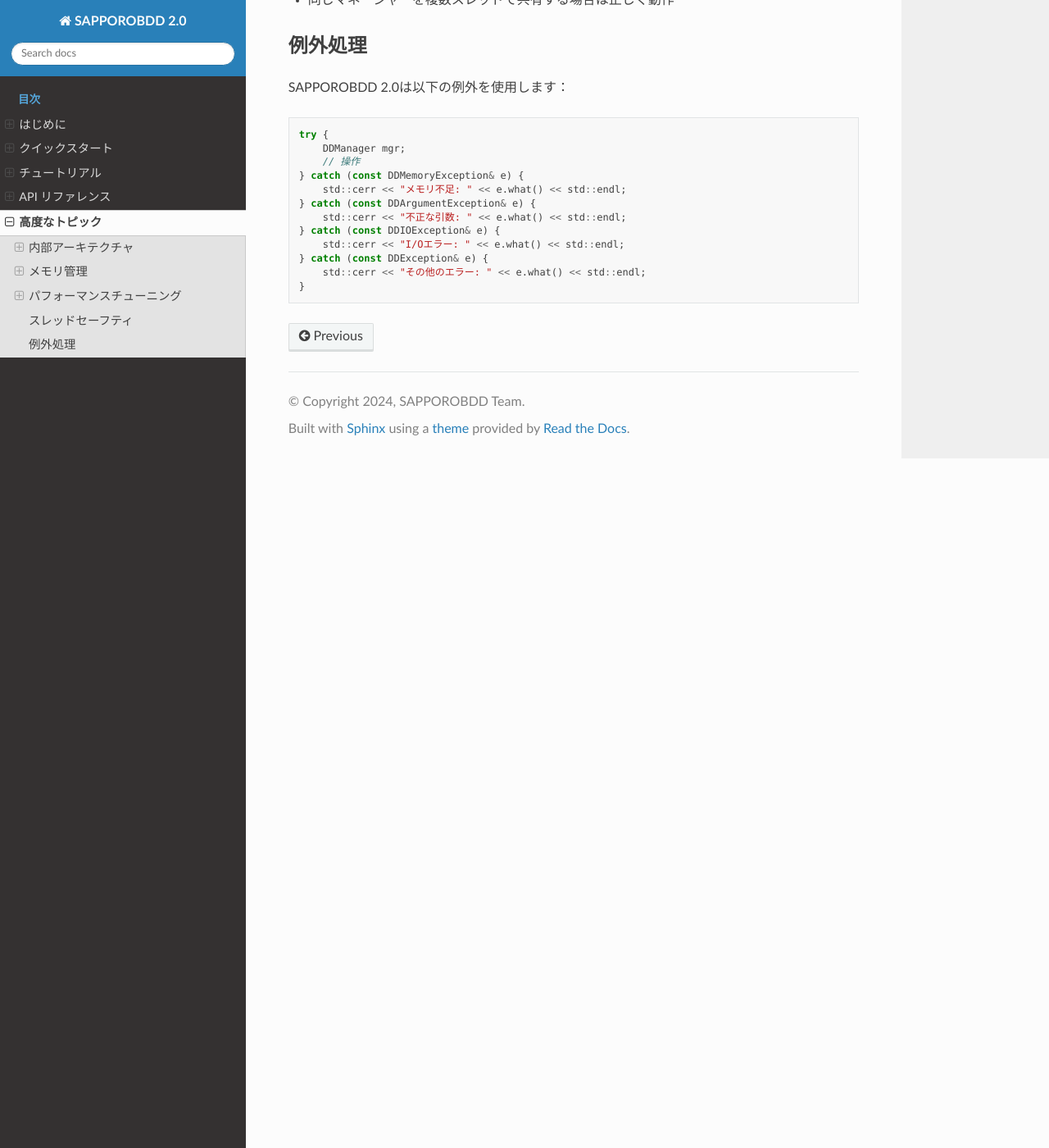
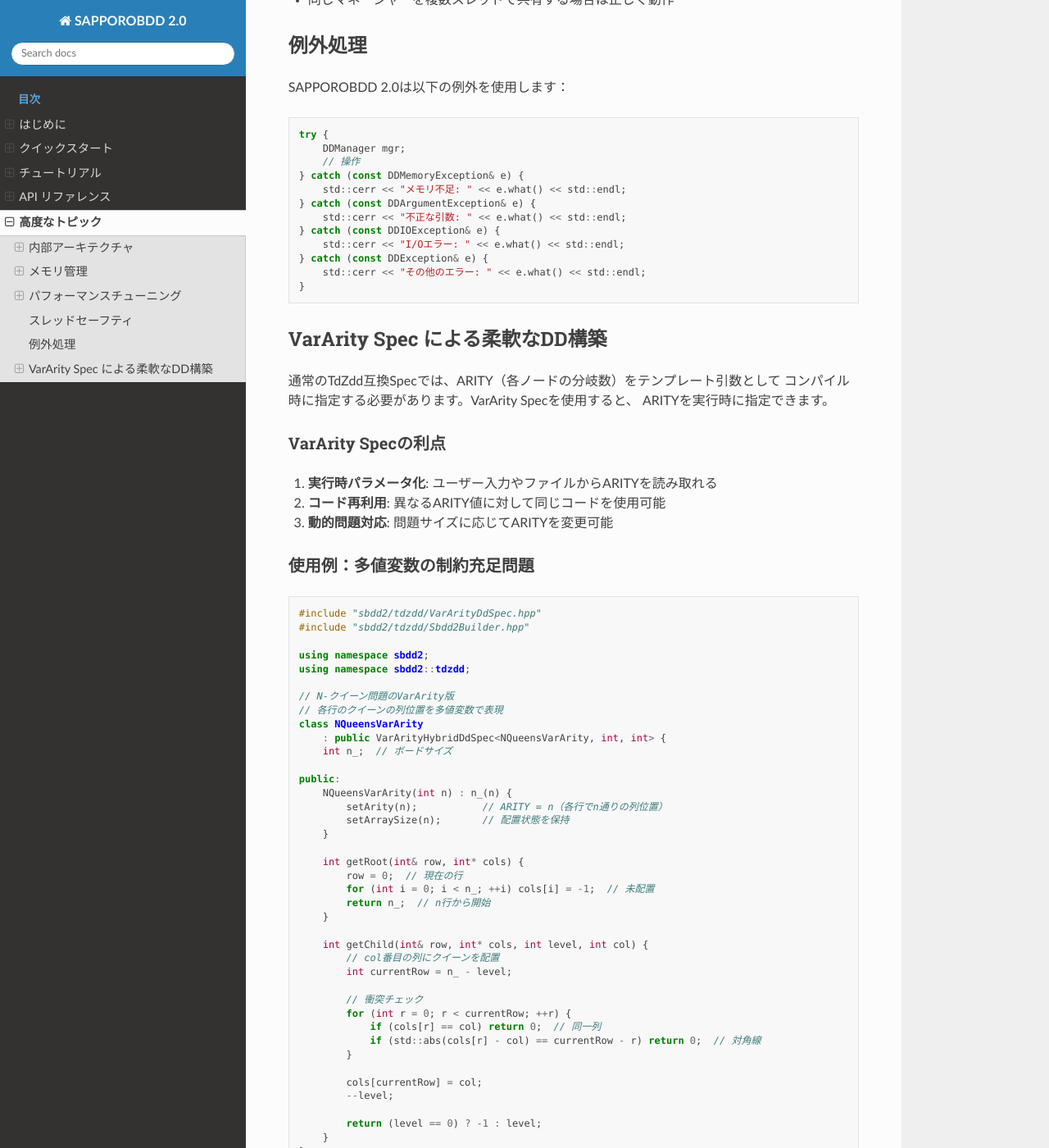
Before and after one commit to junkawahara/SAPPOROBDD2-test, a Sphinx documentation site: the page built from docs/advanced.rst, in a window 1280 px wide and 1400 px high, scrolled down 3282 px. Shown: the whole window at 82% size. Built offline with Sphinx 7.4.7 and the Read the Docs theme 3.1.0, drawn with Linux system fonts in a browser that asks for light colours; some of the changed text lies outside the part shown.

Commit message:
Add VarAritySpec documentation
- Update docs/api/index.rst with VarArity class list
- Add VarArity usage examples to docs/advanced.rst
  - Benefits of runtime ARITY
  - N-Queens example with VarArity
  - ARITY constraints and error handling
  - VarArity Spec operations

Co-Authored-By: Claude Opus 4.5 <noreply@anthropic.com>

```diff
--- a/docs/advanced.rst
+++ b/docs/advanced.rst
@@ -186,3 +186,127 @@ SAPPOROBDD 2.0は以下の例外を使用します：
    } catch (const DDException& e) {
        std::cerr << "その他のエラー: " << e.what() << std::endl;
    }
+
+VarArity Spec による柔軟なDD構築
+--------------------------------
+
+通常のTdZdd互換Specでは、ARITY（各ノードの分岐数）をテンプレート引数として
+コンパイル時に指定する必要があります。VarArity Specを使用すると、
+ARITYを実行時に指定できます。
+
+VarArity Specの利点
+~~~~~~~~~~~~~~~~~~~
+
+1. **実行時パラメータ化**: ユーザー入力やファイルからARITYを読み取れる
+2. **コード再利用**: 異なるARITY値に対して同じコードを使用可能
+3. **動的問題対応**: 問題サイズに応じてARITYを変更可能
+
+使用例：多値変数の制約充足問題
+~~~~~~~~~~~~~~~~~~~~~~~~~~~~~~
+
+.. code-block:: cpp
+
+   #include "sbdd2/tdzdd/VarArityDdSpec.hpp"
+   #include "sbdd2/tdzdd/Sbdd2Builder.hpp"
+
+   using namespace sbdd2;
+   using namespace sbdd2::tdzdd;
+
+   // N-クイーン問題のVarArity版
+   // 各行のクイーンの列位置を多値変数で表現
+   class NQueensVarArity
+       : public VarArityHybridDdSpec<NQueensVarArity, int, int> {
+       int n_;  // ボードサイズ
+
+   public:
+       NQueensVarArity(int n) : n_(n) {
+           setArity(n);           // ARITY = n（各行でn通りの列位置）
+           setArraySize(n);       // 配置状態を保持
+       }
+
+       int getRoot(int& row, int* cols) {
+           row = 0;  // 現在の行
+           for (int i = 0; i < n_; ++i) cols[i] = -1;  // 未配置
+           return n_;  // n行から開始
+       }
+
+       int getChild(int& row, int* cols, int level, int col) {
+           // col番目の列にクイーンを配置
+           int currentRow = n_ - level;
+
+           // 衝突チェック
+           for (int r = 0; r < currentRow; ++r) {
+               if (cols[r] == col) return 0;  // 同一列
+               if (std::abs(cols[r] - col) == currentRow - r) return 0;  // 対角線
+           }
+
+           cols[currentRow] = col;
+           --level;
+
+           return (level == 0) ? -1 : level;
+       }
+   };
+
+   int main() {
+       DDManager mgr;
+
+       // 8-クイーン問題
+       NQueensVarArity spec8(8);
+       MVZDD solutions8 = build_mvzdd_va(mgr, spec8);
+       std::cout << "8-Queens: " << solutions8.card() << " solutions\n";
+
+       // 同じコードで10-クイーン問題
+       NQueensVarArity spec10(10);
+       MVZDD solutions10 = build_mvzdd_va(mgr, spec10);
+       std::cout << "10-Queens: " << solutions10.card() << " solutions\n";
+
+       return 0;
+   }
+
+ARITYの制約
+~~~~~~~~~~~
+
+* **範囲**: 1 ～ 100
+* **MVZDD/MVBDDの制約**: k >= 2 が必要（ARITY=1は通常のZDD/BDDで対応）
+* **エラー**: 範囲外のARITYは ``DDArgumentException`` をスロー
+
+.. code-block:: cpp
+
+   // エラーハンドリング例
+   try {
+       MyVarAritySpec spec(200);  // ARITY > 100
+   } catch (const DDArgumentException& e) {
+       std::cerr << "エラー: " << e.what() << std::endl;
+       // "ARITY must be between 1 and 100"
+   }
+
+VarArity Spec演算
+~~~~~~~~~~~~~~~~~
+
+同じARITYを持つVarArity Spec同士は演算できます。
+
+.. code-block:: cpp
+
+   VarAritySpec1 spec1(5);  // ARITY = 5
+   VarAritySpec2 spec2(5);  // ARITY = 5
+
+   // 和集合
+   auto unionSpec = zddUnionVA(spec1, spec2);
+   MVZDD result = build_mvzdd_va(mgr, unionSpec);
+
+   // 積集合
+   auto intersectSpec = zddIntersectionVA(spec1, spec2);
+   MVZDD result2 = build_mvzdd_va(mgr, intersectSpec);
+
+異なるARITYのSpec同士の演算は ``DDArgumentException`` をスローします。
+
+.. code-block:: cpp
+
+   VarAritySpec1 spec3(3);  // ARITY = 3
+   VarAritySpec2 spec4(4);  // ARITY = 4
+
+   try {
+       auto unionSpec = zddUnionVA(spec3, spec4);  // エラー
+   } catch (const DDArgumentException& e) {
+       // "VarArity spec operations require both specs to have the same ARITY"
+   }
```
Also changed, not shown: docs/api/index.rst (+12 -0 lines).
